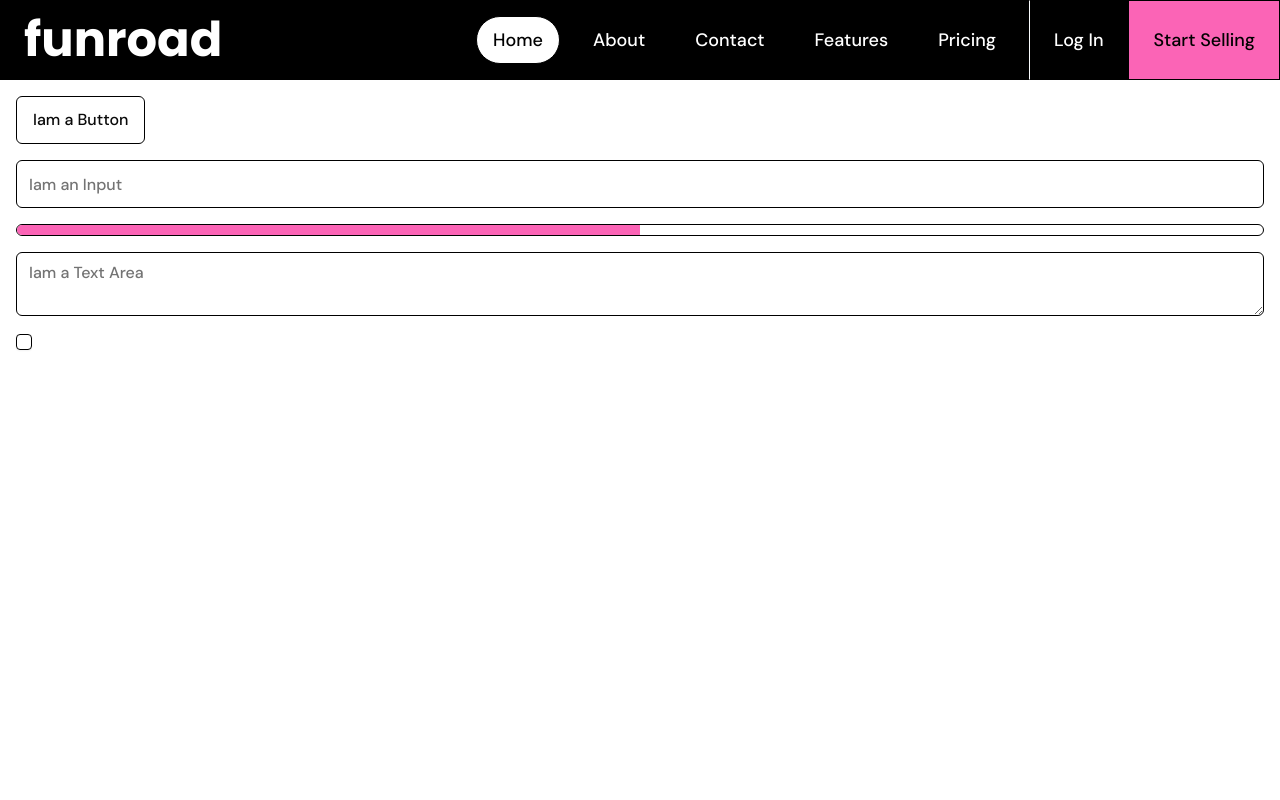
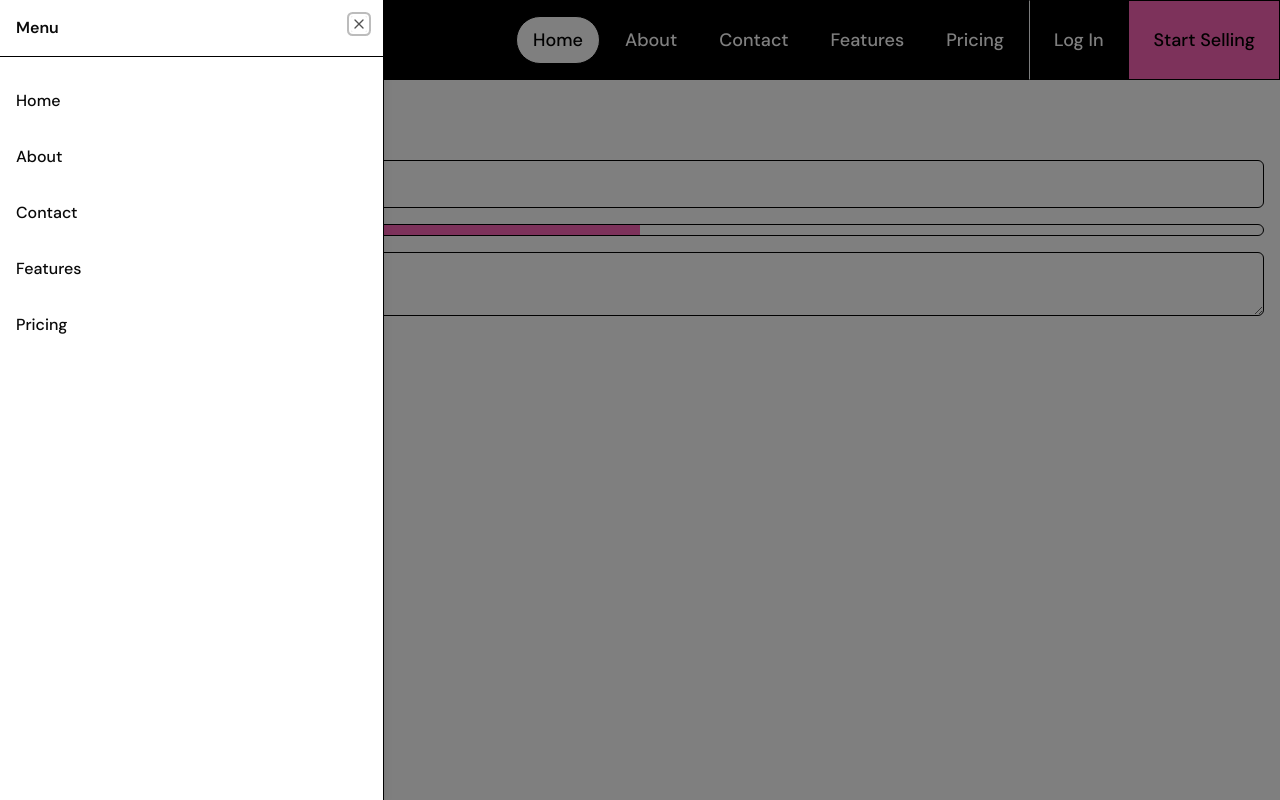
Before and after one commit to RamanKurai/Funroad, a Next.js app: page / in a window 1280 px wide. Built offline with nearby package versions, Linux system fonts and the light colour scheme.

Commit message:
feat: create NavBarSidebar component and integrate it into Navbar for improved sidebar functionality

```diff
--- /dev/null
+++ b/src/app/(home)/Navbar-Sidebar.tsx
@@ -0,0 +1,47 @@
+import { ScrollArea } from '@/components/ui/scroll-area';
+import { Sheet, SheetContent, SheetHeader, SheetTitle } from '@/components/ui/sheet';
+import Link from 'next/link';
+import React from 'react'
+
+interface NavbarItems {
+    href : string,
+    children :  React.ReactNode
+}
+
+interface Props {
+    items : NavbarItems[],
+    open : boolean;
+    onOpenChange : (open : boolean) => void
+}
+
+const NavBarSidebar = ({items , open , onOpenChange} : Props) => {
+  return (
+    <Sheet open={open} onOpenChange={onOpenChange}>
+       <SheetContent
+       side='left'
+       className='p-0 transition-none'
+       >
+       <SheetHeader className='p-4 border-b'>
+         <div className='flex items-center'>
+            <SheetTitle>
+              Menu
+            </SheetTitle>
+         </div>
+       </SheetHeader>
+       <ScrollArea className='flex flex-col overflow-y-auto h-full pb-2' >
+         {items.map((item) => (
+           <Link
+           key={item.href}
+           href={item.href}
+           className="w-full text-left p-4 hover:bg-black hover:text-white flex items-center text-base font-medium"
+           >
+           {item.children}
+           </Link>
+         ))}
+       </ScrollArea>
+       </SheetContent>
+    </Sheet>
+)
+}
+
+export default NavBarSidebar
--- a/src/app/(home)/navbar.tsx
+++ b/src/app/(home)/navbar.tsx
@@ -1,54 +1,78 @@
-"use client"
-import React, { Children } from 'react'
-import Logo from './Logo'
-import NavbarItems from './NavbarItems'
-import { usePathname } from 'next/navigation'
-import { Button } from '@/components/ui/button'
+"use client";
+import React, { Children, useState } from "react";
+import Logo from "./Logo";
+import NavbarItems from "./NavbarItems";
+import { usePathname } from "next/navigation";
+import { Button } from "@/components/ui/button";
+import Link from "next/link";
+import NavBarSidebar from "./Navbar-Sidebar";
+import {  MenuIcon } from "lucide-react";
 
 const navbarItems = [
-  {href: "/" , children: "Home"},
-  {href : "/about" , children : "About"},
-  {href : "/contact" , children : "Contact"},
-  {href : "/features" , children : "Features"},
-  {href : "/pricing" , children : "Pricing"},
-]
+  { href: "/", children: "Home" },
+  { href: "/about", children: "About" },
+  { href: "/contact", children: "Contact" },
+  { href: "/features", children: "Features" },
+  { href: "/pricing", children: "Pricing" },
+];
 
 const Navbar = () => {
-  const pathname = usePathname()
+  const pathname = usePathname();
+  const [isSidebarOpen , setIsSidebarOpen] = useState(true)
   return (
-    <nav className='flex justify-between items-center bg-black h-20'>
+    <nav className="flex justify-between items-center bg-black h-20">
       <div>
-        <Logo/>
+        <Logo />
       </div>
-      <div className='hidden lg:flex h-full items-center gap-4' >
-        <div className="flex items-center gap-4">
+      <div className="hidden lg:flex h-full items-center gap-2">
+        <div className="flex items-center gap-2">
           {navbarItems.map((items) => (
             <NavbarItems
               key={items.href}
               href={items.href}
-       isActive={pathname === items.href}>
+              isActive={pathname === items.href}
+            >
               {items.children}
             </NavbarItems>
           ))}
         </div>
-        <div className='hidden lg:flex h-full'>
+
+
+        <div className="hidden lg:flex h-full">
           <Button
-          variant={'secondary'}
-          className='border-l-slate-50 h-full px-6 rounded-none text-white bg-transparent hover:bg-white hover:text-black transition-colors text-lg ' >
-          Log In
+
+            variant={"secondary"}
+            className="border-l-slate-50 h-full px-6 rounded-none text-white bg-transparent hover:bg-white hover:text-black transition-colors text-lg "
+          >
+            <Link href={"/sign-in"}>Log In</Link>
           </Button>
           <Button
-        variant={'secondary'}
-        className='h-full px-6 rounded-none text-black bg-pink-400 hover:bg-white hover:text-black transition-colors text-lg '
+
+            variant={"secondary"}
+            className="h-full px-6 rounded-none text-black bg-pink-400 hover:bg-white hover:text-black transition-colors text-lg "
           >
-          Start Selling
+            <Link href={"/start-selling"}>Start Selling</Link>{" "}
           </Button>
         </div>
       </div>
+
+      <NavBarSidebar
+      items={navbarItems}
+      open={isSidebarOpen}
+      onOpenChange={setIsSidebarOpen}
+      />
+
+      <div className="flex lg:hidden items-center justify-center">
+        <Button
+        variant={"ghost"}
+        className="pr-2 size-16 border-transparent bg-black hover:bg-black"
+        onClick={() => setIsSidebarOpen(true)}
+        >
+        <MenuIcon color="white" />
+        </Button>
+      </div>
     </nav>
+  );
+};
 
-
-  )
-}
-
-export default Navbar
+export default Navbar;
```
Lines whose indentation alone changed are shown as unchanged.
